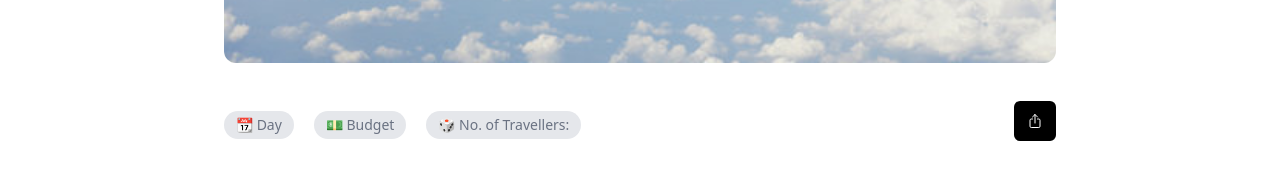
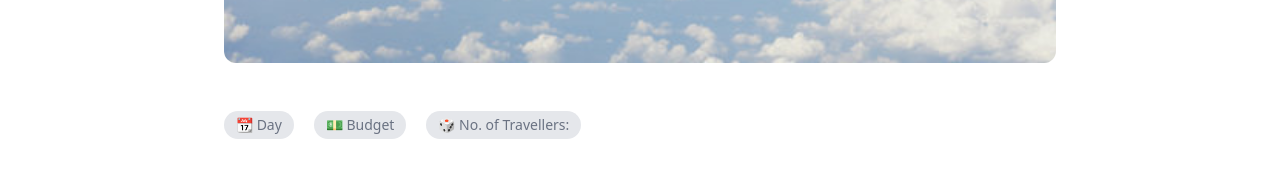
Before and after one commit to fardin654/ai-trip-planner, a React (Vite) app: page /view-trip/1 in a window 1280 px wide. Shown: the part 781-952 px from the top of the page. Built offline with nearby package versions, Linux system fonts and the light colour scheme; no server answers; the database is empty.

Commit message:
Fixing Share Button Issue

```diff
--- a/src/view-trip/components/InfoSection.jsx
+++ b/src/view-trip/components/InfoSection.jsx
@@ -52,7 +52,7 @@ const GetPlacePhoto = async () => {
                 <h2 className='p-1 px-3 bg-gray-200 rounded-full text-gray-500 text-sm md:text-md'>🎲 No. of Travellers: {trip.userSelection?.traveller}</h2>
               </div>
           </div>
-          <Button className='bg-black text-white hover:bg-gray-800 w-[5%]'><IoShareOutline /></Button>
+          {/* <Button className='bg-black text-white hover:bg-gray-800 w-[5%]'><IoShareOutline /></Button> */}
         </div>
     </div>
   )
```
